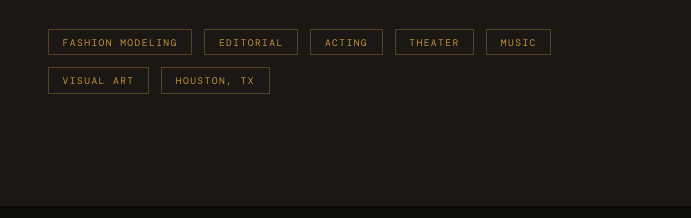
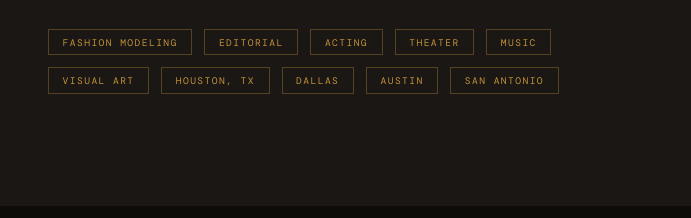
Before and after one commit to michaelreidwhite-gif/Harry-Adair, a plain HTML site: page index.html in a window 1280 px wide. Shown: the part 1522-1740 px from the top of the page, 0-691 px from the left. Drawn offline with nearby package versions, Linux system fonts and the light colour scheme; a web font is replaced by a local one.

Commit message:
Add Dallas, Austin, San Antonio to about tags

```diff
--- a/index.html
+++ b/index.html
@@ -686,6 +686,9 @@
           <span class="tag">Music</span>
           <span class="tag">Visual Art</span>
           <span class="tag">Houston, TX</span>
+          <span class="tag">Dallas</span>
+          <span class="tag">Austin</span>
+          <span class="tag">San Antonio</span>
         </div>
       </div>
       <div class="about-img reveal reveal-delay-2" data-credit="Studio shoot">
```
